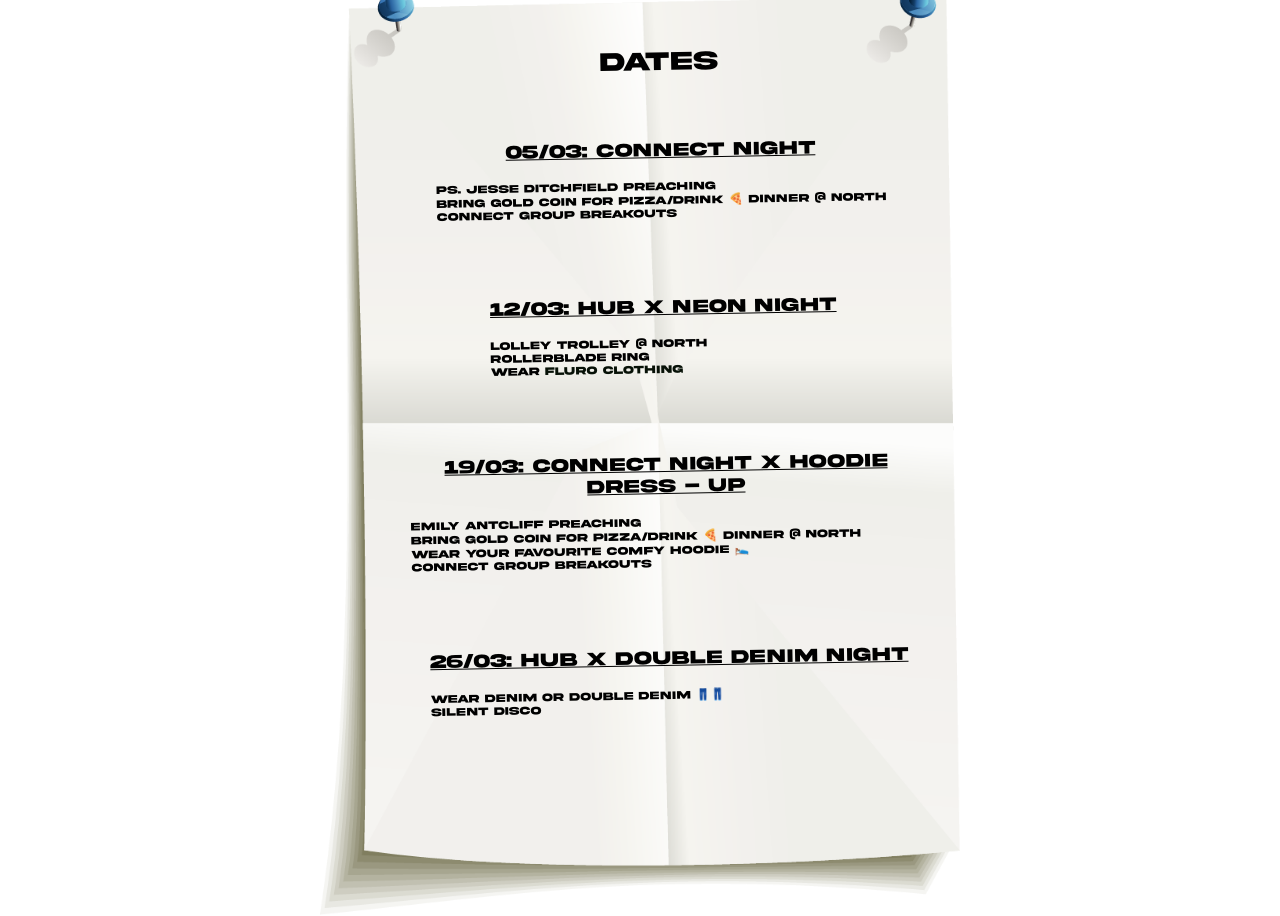
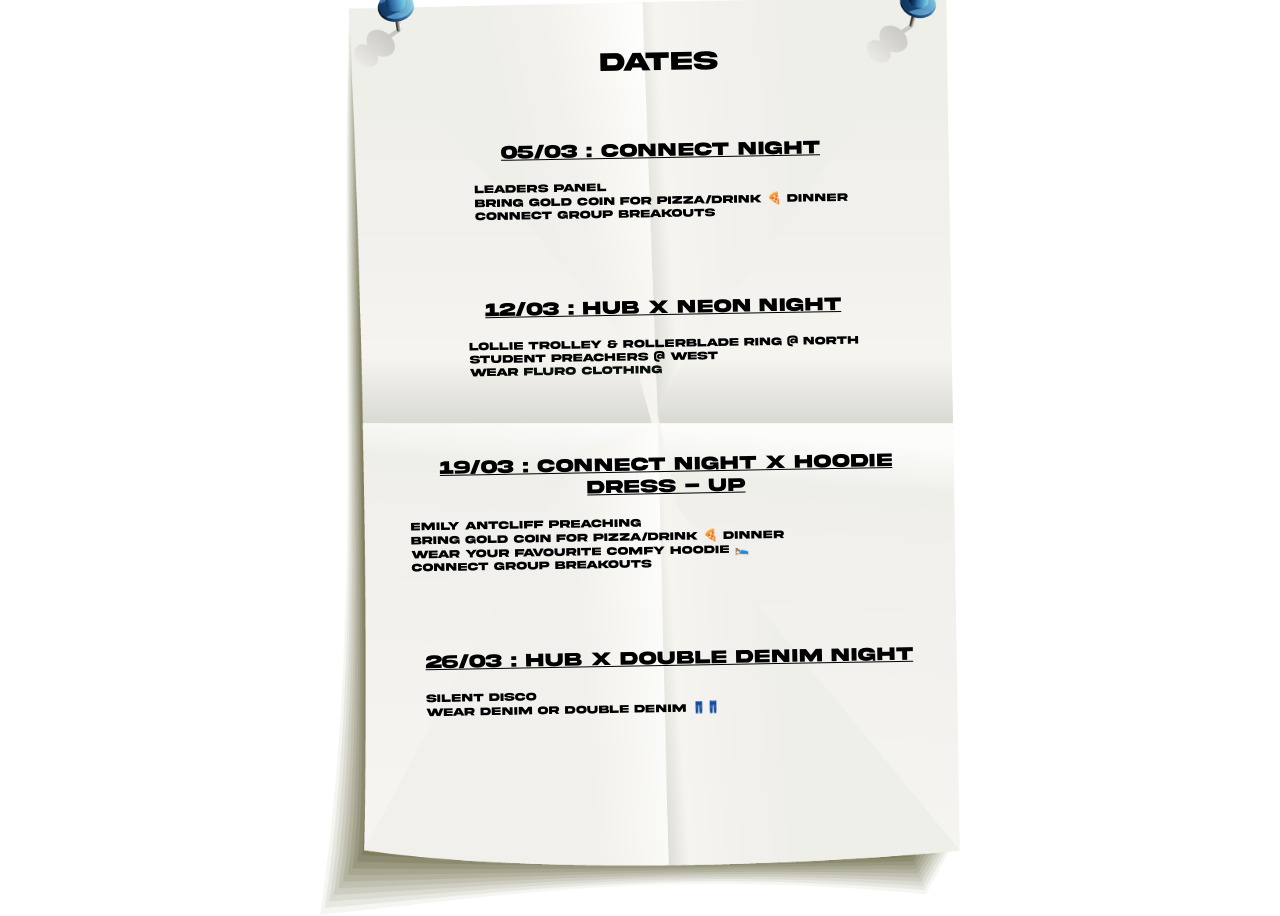
Before and after one commit to Brymo/C3Youth, a plain HTML site: page index.html in a window 1280 px wide. Shown: the part 1858-2774 px from the top of the page. Drawn offline with Linux system fonts and the light colour scheme.

Commit message:
release 0

```diff
--- a/index.html
+++ b/index.html
@@ -43,7 +43,7 @@
           <div class="campaignTitle"> DATES</div>
 
           <div class="event">
-            <div class="title">05/02: CONNECT NIGHT</div>
+            <div class="title">05/02 : CONNECT NIGHT</div>
             <div class="description">
               Youth Online Cinema Experience
             </div>
@@ -51,13 +51,13 @@
               Ps. Eloise Ditchfield preaching
             </div>
             <div class="description">
-              Bring gold coin for pizza/drink 🍕 dinner @ North
+              Bring gold coin for pizza/drink 🍕 dinner
             </div>
             <div class="description">Connect Group Breakouts</div>
           </div>
 
           <div class="event">
-            <div class="title">12/02: HUB x VALENTINES NIGHT </div>
+            <div class="title">12/02 : HUB x VALENTINES NIGHT </div>
             <div class="description">
               LOCATION OVERSEERS TAG TEAM @ NORTH
             </div>
@@ -70,7 +70,7 @@
           </div>
 
           <div class="event">
-            <div class="title">19/02: CONNECT NIGHT</div>
+            <div class="title">19/02 : CONNECT NIGHT</div>
 
             <div class="description">
               Youth Online Cinema Experience
@@ -79,15 +79,18 @@
               Ps. Jesse Ditchfield Preaching
             </div>
             <div class="description">
-              Bring gold coin for Pizza/Drink 🍕 dinner @ North
+              Bring gold coin for Pizza/Drink 🍕 dinner
             </div>
             <div class="description">Connect Group Breakouts</div>
           </div>
 
           <div class="event">
-            <div class="title">26/02: HUB NIGHT x TRADIE DRESS UP </div>
+            <div class="title">26/02 : HUB NIGHT x TRADIE DRESS UP </div>
             <div class="description">
               Student Preachers  + Bunnings bbq Dinner @ North
+            </div>
+            <div class="description">
+              Emily Antcliff preaching @ WEST
             </div>
             <div class="description">
               Dress up as a builder/tradie 👷 🚧 (e.g. Hi-Vis Vest, Tool Belt, Hard Hat)
@@ -106,33 +109,33 @@
           <div class="campaignTitle"> DATES</div>
 
           <div class="event">
-            <div class="title">05/03: Connect Night</div>
-            <div class="description">Ps. Jesse Ditchfield Preaching</div>
+            <div class="title">05/03 : Connect Night</div>
+            <div class="description">Leaders Panel</div>
             <div class="description">
-              Bring gold coin for Pizza/Drink 🍕 dinner @ North
+              Bring gold coin for Pizza/Drink 🍕 dinner
             </div>
             <div class="description">Connect Group Breakouts</div>
           </div>
 
           <div class="event">
-            <div class="title">12/03: HUB X NEON NIGHT</div>
-            <div class="description">Lolley Trolley @ NORTH </div>
-            <div class="description">Rollerblade Ring</div>
+            <div class="title">12/03 : HUB X NEON NIGHT</div>
+            <div class="description">Lollie Trolley & Rollerblade Ring @ NORTH </div>
+            <div class="description">Student Preachers @ WEST </div>
             <div class="description">Wear <span class="fluroFlash">fluro clothing</span></div>
           </div>
 
           <div class="event">
-            <div class="title">19/03: CONNECT NIGHT x HOODIE DRESS - UP</div>
+            <div class="title">19/03 : CONNECT NIGHT x HOODIE DRESS - UP</div>
             <div class="description">Emily Antcliff preaching</div>
-            <div class="description"> Bring gold coin for Pizza/Drink 🍕 dinner @ North </div>
+            <div class="description"> Bring gold coin for Pizza/Drink 🍕 dinner</div>
             <div class="description">Wear your favourite comfy hoodie 🛌 </div>
             <div class="description">Connect Group Breakouts</div>
           </div>
 
           <div class="event">
-            <div class="title">26/03: HUB X DOUBLE DENIM NIGHT</div>
+            <div class="title">26/03 : HUB X DOUBLE DENIM NIGHT</div>
+            <div class="description">Silent disco</div>
             <div class="description">Wear Denim or double denim 👖👖</div>
-            <div class="description">Silent disco</div>
           </div>
       </div>
     </div>
```
